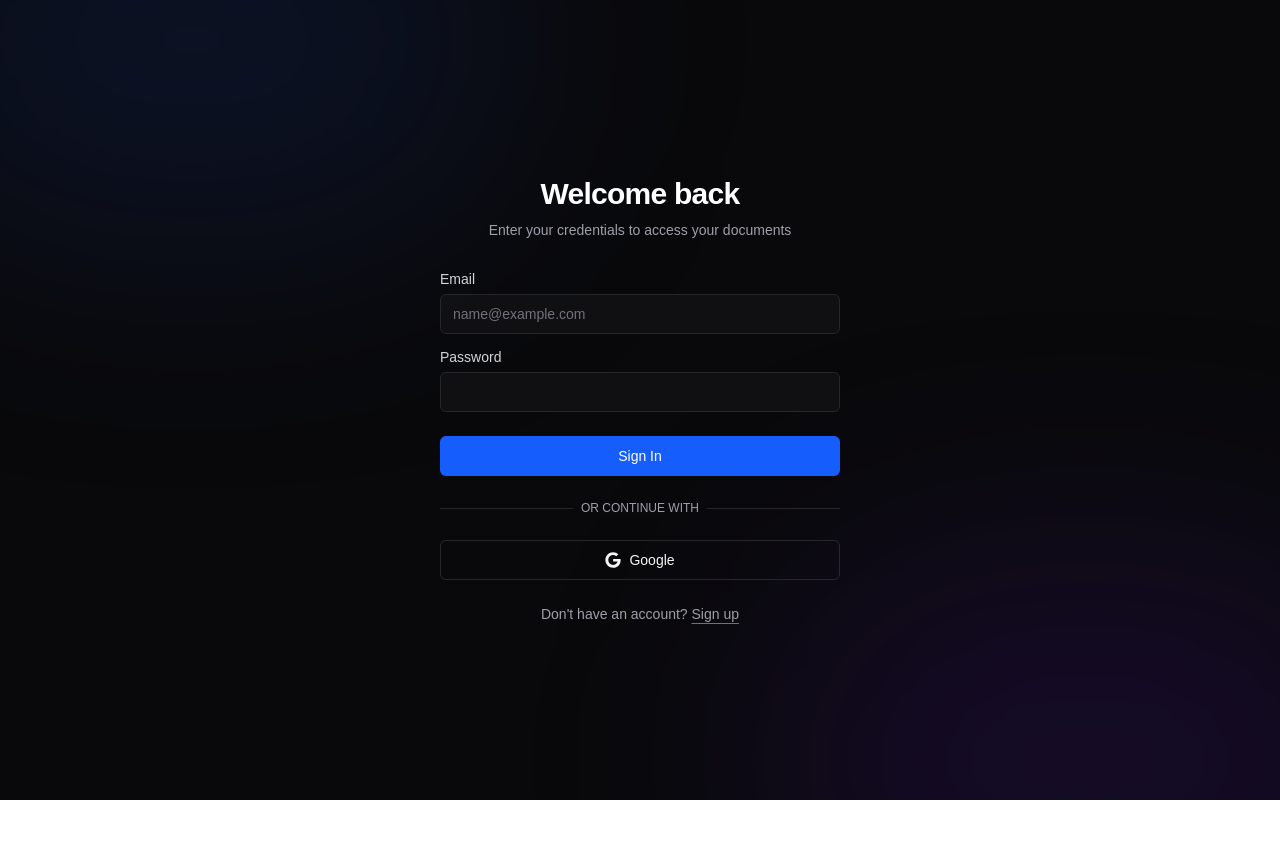
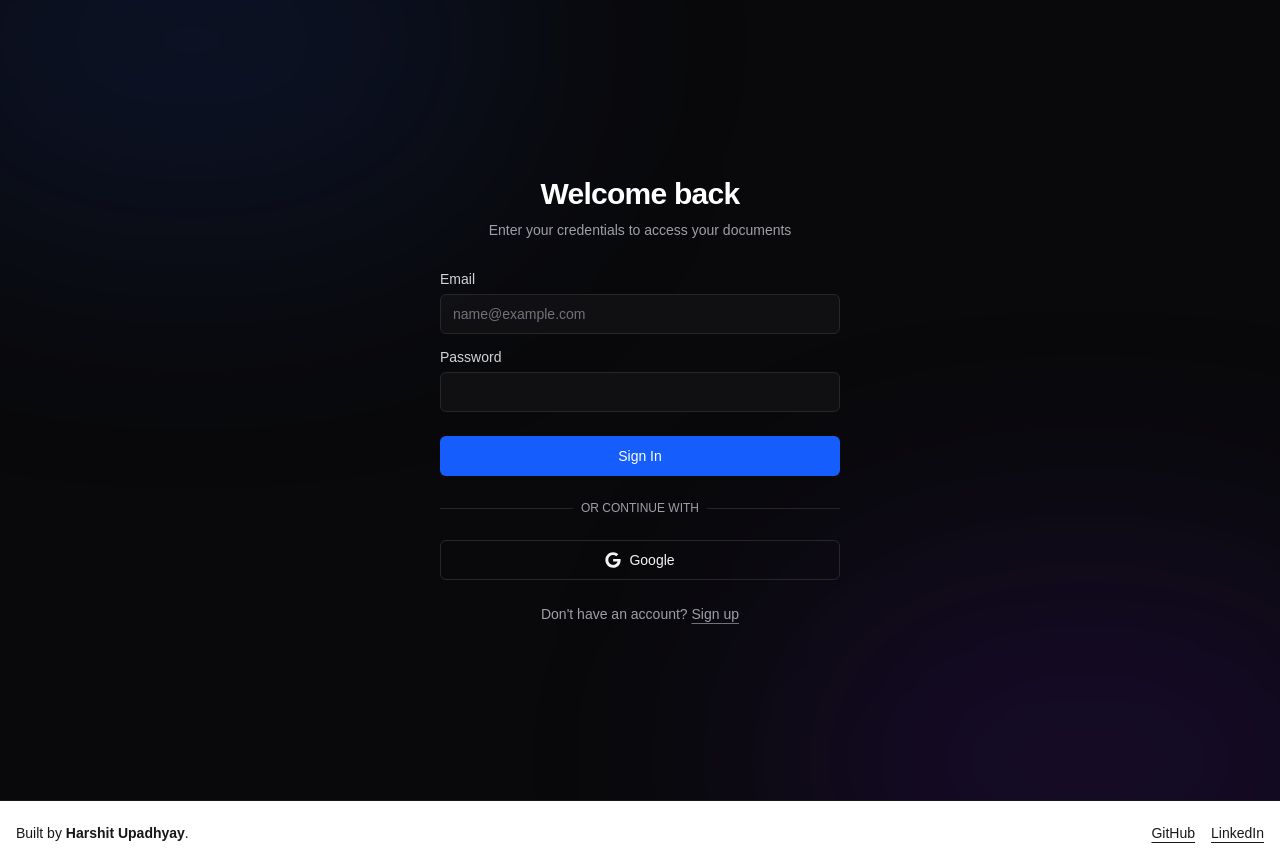
Before and after one commit to Harshit2569/Editor, a Next.js app: page /login in a window 1280 px wide. Before the commit the page ends 800 px from the top, so only its background shows below. Built offline with nearby package versions, Linux system fonts and the light colour scheme.

Commit message:
add the github and the linkdin in the footer

```diff
--- a/app/layout.tsx
+++ b/app/layout.tsx
@@ -13,11 +13,12 @@ const geistMono = Geist_Mono({
 });
 
 export const metadata: Metadata = {
-  title: "Create Next App",
-  description: "Generated by create next app",
+  title: "Local-First Document Editor",
+  description: "A collaborative, local-first document editor with offline sync, CRDTs, and real-time collaboration.",
 };
 
 import { Providers } from "@/components/providers";
+import { Footer } from "@/components/Footer";
 
 export default function RootLayout({
   children,
@@ -31,6 +32,7 @@ export default function RootLayout({
     >
       <body className="min-h-full flex flex-col">
         <Providers>{children}</Providers>
+        <Footer />
       </body>
     </html>
   );
--- /dev/null
+++ b/components/Footer.tsx
@@ -0,0 +1,29 @@
+export function Footer() {
+  return (
+    <footer className="w-full border-t border-border bg-background py-6 md:py-0 mt-auto">
+      <div className="container flex flex-col items-center justify-between gap-4 md:h-16 md:flex-row mx-auto px-4">
+        <p className="text-center text-sm leading-loose text-muted-foreground md:text-left">
+          Built by <span className="font-semibold text-foreground">Harshit Upadhyay</span>.
+        </p>
+        <div className="flex items-center gap-4 text-sm text-muted-foreground">
+          <a
+            href="https://github.com/Harshit2569"
+            target="_blank"
+            rel="noreferrer"
+            className="font-medium underline underline-offset-4 hover:text-foreground"
+          >
+            GitHub
+          </a>
+          <a
+            href="https://www.linkedin.com/in/harshit-upadhyay-88b5991b7/"
+            target="_blank"
+            rel="noreferrer"
+            className="font-medium underline underline-offset-4 hover:text-foreground"
+          >
+            LinkedIn
+          </a>
+        </div>
+      </div>
+    </footer>
+  );
+}
```
